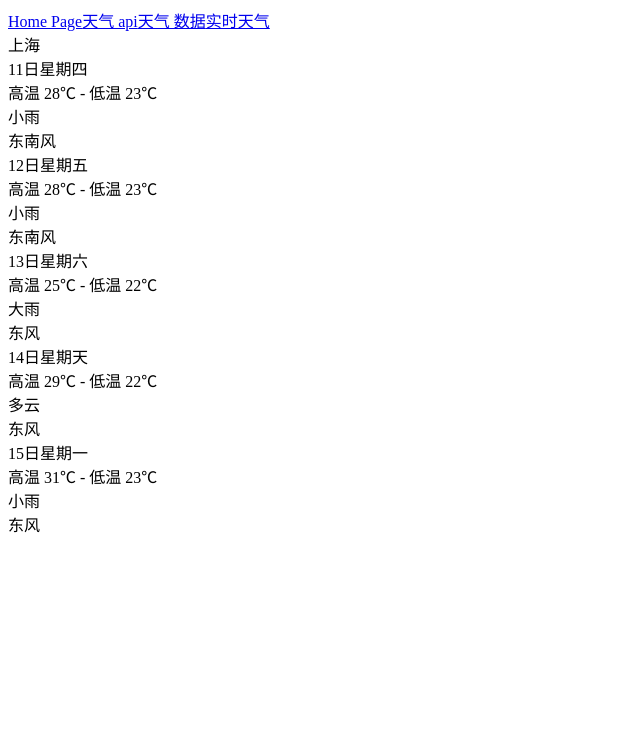
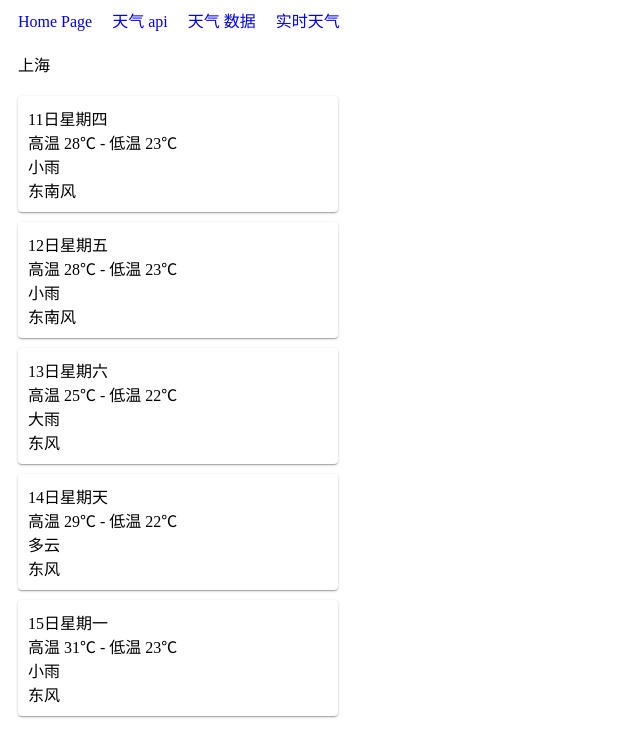
Before and after one commit to wanderyt/dj-finance-next, a Next.js app: page /weatherData in a window 1280 px wide. Shown: the top 756 px of the page, without its empty margins (0-640 px from the left). Built offline with nearby package versions, Linux system fonts and the light colour scheme.

Commit message:
Add css for weather page.

```diff
--- a/components/header/index.js
+++ b/components/header/index.js
@@ -3,7 +3,8 @@ import Link from 'next/link';
 import Head from 'next/head';
 
 const linkStyle = {
-  marginRight: 15
+  margin: '0 10px',
+  textDecoration: 'none'
 };
 
 const Header = () => (
@@ -13,18 +14,20 @@ const Header = () => (
       <link rel="icon" type="image/x-icon" href="/static/favicon.ico" />
       <meta name="viewport" content="initial-scale=1.0, width=device-width" />
     </Head>
+    <div>
       <Link href="/">
-      <a>Home Page</a>
+        <a style={linkStyle}>Home Page</a>
       </Link>
       <Link href="/weatherApi">
-      <a>天气 api</a>
+        <a style={linkStyle}>天气 api</a>
       </Link>
       <Link href="/weatherData">
-      <a>天气 数据</a>
+        <a style={linkStyle}>天气 数据</a>
       </Link>
       <Link href="/weather">
-      <a>实时天气</a>
+        <a style={linkStyle}>实时天气</a>
       </Link>
+    </div>
   </div>
 );
 
--- a/package.json
+++ b/package.json
@@ -1,6 +1,6 @@
 {
   "name": "dj-finance-next",
-  "version": "1.3.0",
+  "version": "1.3.1",
   "description": "",
   "main": "index.js",
   "scripts": {
--- a/pages/weatherData.js
+++ b/pages/weatherData.js
@@ -18,10 +18,25 @@ const Weather = () => {
       {
         weather.code ?
         <div className='Weather'>
-          <div className='City'>上海</div>
+          <div
+            className='City'
+            style={{
+              margin: '10px auto',
+              padding: '10px'
+            }}>上海</div>
           {
             weather.data.forecast.map((item, index) => (
-              <div className='Weather__ForecastItem' key={index}>
+              <div
+                className='Weather__ForecastItem'
+                key={index}
+                style={{
+                  maxWidth: '300px',
+                  margin: '10px',
+                  padding: '10px',
+                  boxShadow: '0px 1px 3px 0px rgba(0,0,0,0.2),0px 1px 1px 0px rgba(0,0,0,0.14),0px 2px 1px -1px rgba(0,0,0,0.12)',
+                  borderRadius: '4px',
+                  backgroundColor: '#FFF'
+                }}>
                 <div className='Date'>{item.date}</div>
                 <div className='Temporature'>{`${item.high} - ${item.low}`}</div>
                 <div className='Type'>{item.type}</div>
```
Also changed, not shown: pages/weather.js (+17 -2 lines), pages/weatherApi.js (+17 -2 lines). Lines whose indentation alone changed are shown as unchanged.
